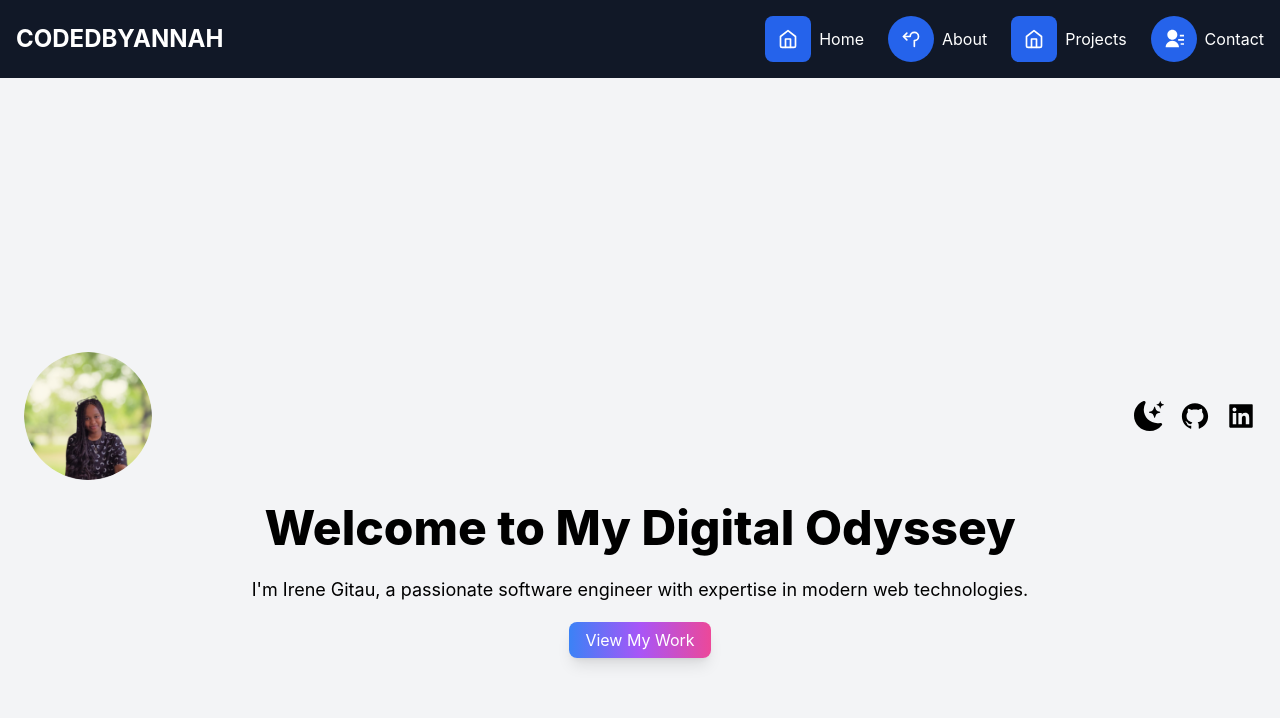
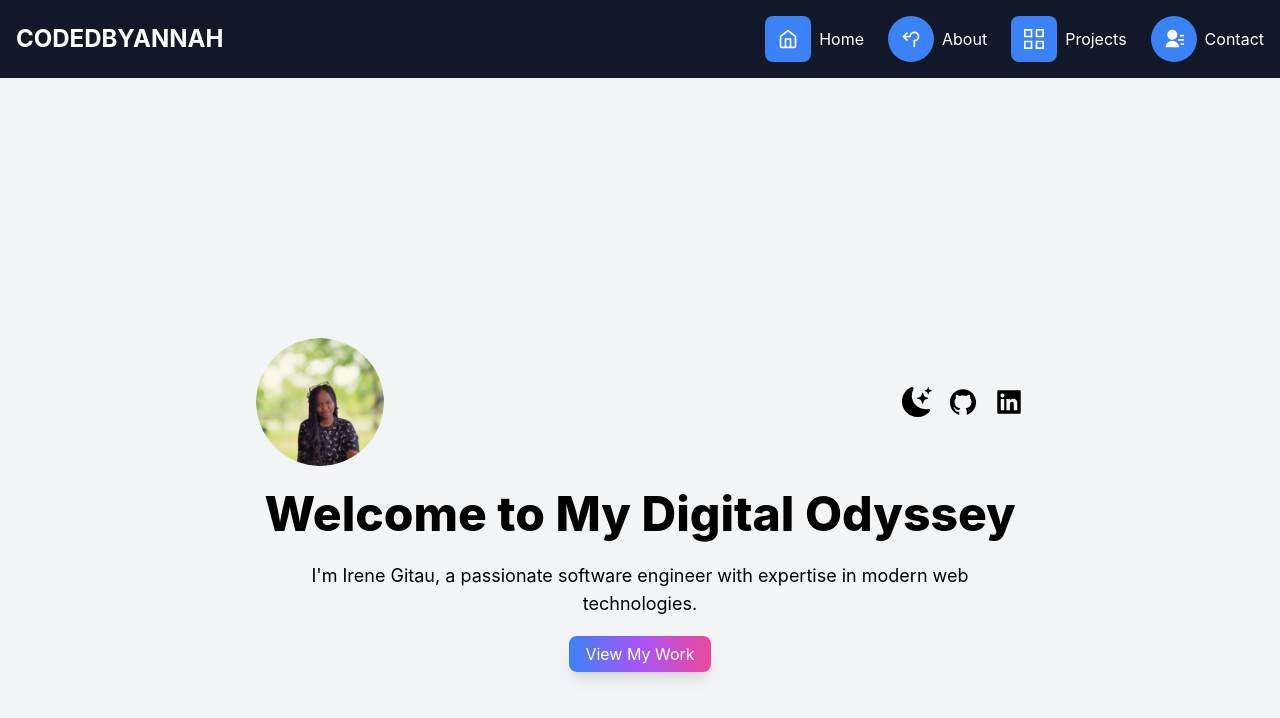
Before and after one commit to Annah-2003/My-Digital-Odyssey, a Next.js app in the folder portfolio/: page / in a window 1280 px wide. Shown: the top 718 px of the page. Built offline with nearby package versions, Linux system fonts and the light colour scheme.

Commit message:
added new icons

```diff
--- a/portfolio/components/icons/ProjectsIcon.js
+++ b/portfolio/components/icons/ProjectsIcon.js
@@ -1,8 +1,9 @@
+import { GrProjects } from "react-icons/gr";
+
 export const ProjectsIcon = () => (
-    <span className="inline-flex justify-center items-center size-[46px] rounded-lg bg-blue-600 text-white dark:bg-blue-500">
-      <svg className="shrink-0 size-5" xmlns="http://www.w3.org/2000/svg" width="24" height="24" viewBox="0 0 24 24" fill="none" stroke="currentColor" strokeWidth="2" strokeLinecap="round" strokeLinejoin="round">
-        <path d="m3 9 9-7 9 7v11a2 2 0 0 1-2 2H5a2 2 0 0 1-2-2z"></path>
-        <polyline points="9 22 9 12 15 12 15 22"></polyline>
-      </svg>
-    </span>
-  );
+  <span className="inline-flex justify-center items-center w-[46px] h-[46px] rounded-lg bg-blue-600 text-white dark:bg-blue-500">
+    <GrProjects className="w-5 h-5" />
+  </span>
+);
+
+export default ProjectsIcon;
--- a/portfolio/pages/contact.js
+++ b/portfolio/pages/contact.js
@@ -66,7 +66,7 @@ export default function Contact() {
                 name="name"
                 value={formData.name}
                 onChange={handleInputChange}
-                className="w-full p-2 border border-gray-300 rounded"
+                className="w-full p-2 border border-gray-300 rounded text-black"
               />
               {errors.name && <p className="text-red-500 text-sm mt-1">{errors.name}</p>}
             </div>
@@ -80,7 +80,7 @@ export default function Contact() {
                 name="email"
                 value={formData.email}
                 onChange={handleInputChange}
-                className="w-full p-2 border border-gray-300 rounded"
+                className="w-full p-2 border border-gray-300 rounded text-black"
               />
               {errors.email && <p className="text-red-500 text-sm mt-1">{errors.email}</p>}
             </div>
@@ -93,7 +93,7 @@ export default function Contact() {
                 name="message"
                 value={formData.message}
                 onChange={handleInputChange}
-                className="w-full p-2 border border-gray-300 rounded"
+                className="w-full p-2 border border-gray-300 rounded text-black"
                 rows="4"
               ></textarea>
               {errors.message && <p className="text-red-500 text-sm mt-1">{errors.message}</p>}
--- a/portfolio/pages/index.js
+++ b/portfolio/pages/index.js
@@ -4,6 +4,7 @@ import { useState } from 'react';
 import Navbar from '../components/NavBar';
 import { motion } from 'framer-motion';
 import Link from 'next/link';
+import Image from 'next/image';
 import profilePic from '../public/profile-pic.png';
 
 export default function Home() {
@@ -30,7 +31,7 @@ export default function Home() {
   };
 
   return (
-    <div className={darkMode ? "dark" : ""}>
+    <div className={darkMode ? 'dark' : ''}>
       <Navbar />
       <main className="bg-gray-100 dark:bg-gray-900 text-black dark:text-white min-h-screen p-6">
         <section className="flex flex-col items-center justify-center min-h-screen text-center">
@@ -38,10 +39,16 @@ export default function Home() {
             initial={{ opacity: 0 }}
             animate={{ opacity: 1 }}
             transition={{ duration: 1.5 }}
-            className="w-full px-4 md:px-0"
+            className="w-full max-w-3xl px-4 md:px-0"
           >
             <div className="flex flex-col md:flex-row justify-between items-center w-full mb-6">
-              <img src={profilePic.src} alt="Profile Picture" className="w-32 h-32 rounded-full mb-4 md:mb-0" />
+              <Image
+                src={profilePic}
+                alt="Profile Picture"
+                className="w-32 h-32 rounded-full mb-4 md:mb-0"
+                width={128}
+                height={128}
+              />
               <div className="flex space-x-4">
                 <motion.div variants={iconVariants} whileHover="hover">
                   <BsFillMoonStarsFill
--- a/portfolio/pages/projects.js
+++ b/portfolio/pages/projects.js
@@ -16,6 +16,13 @@ export default function Projects() {
       link: 'https://her-link.vercel.app/home',
       image: '/path/to/project2-image.jpg',
     },
+    {
+      title: 'QUOTE GEMS',
+      description: 'HerLink aims to create a user-friendly environment where individuals can connect with their girlfriends and chat about anything and everything. The application features a sleek and modern design, making it appealing and easy to navigate for users of all ages.',
+      link: 'https://65c1e9e7ccbef153940f2421--chipper-seahorse-fab0bb.netlify.app/',
+      image: '/path/to/project2-image.jpg',
+    },
+
 
   ];
 
--- a/portfolio/styles/globals.css
+++ b/portfolio/styles/globals.css
@@ -61,3 +61,42 @@ body {
     text-wrap: balance;
   }
 }
+
+/* Example CSS if using Tailwind */
+.inline-flex {
+  display: inline-flex;
+}
+
+.justify-center {
+  justify-content: center;
+}
+
+.items-center {
+  align-items: center;
+}
+
+.size-5 {
+  width: 1.25rem; /* 5 * 0.25rem (base size) */
+  height: 1.25rem;
+}
+
+.w-5 {
+  width: 1.25rem;
+}
+
+.h-5 {
+  height: 1.25rem;
+}
+
+.bg-blue-600 {
+  background-color: #2563EB;
+}
+
+.text-white {
+  color: #FFFFFF;
+}
+
+.dark\:bg-blue-500 {
+  --tw-bg-opacity: 1;
+  background-color: rgba(59, 130, 246, var(--tw-bg-opacity));
+}
```
Also changed, not shown: 1 other file (tests, documents, lock files or other folders).
